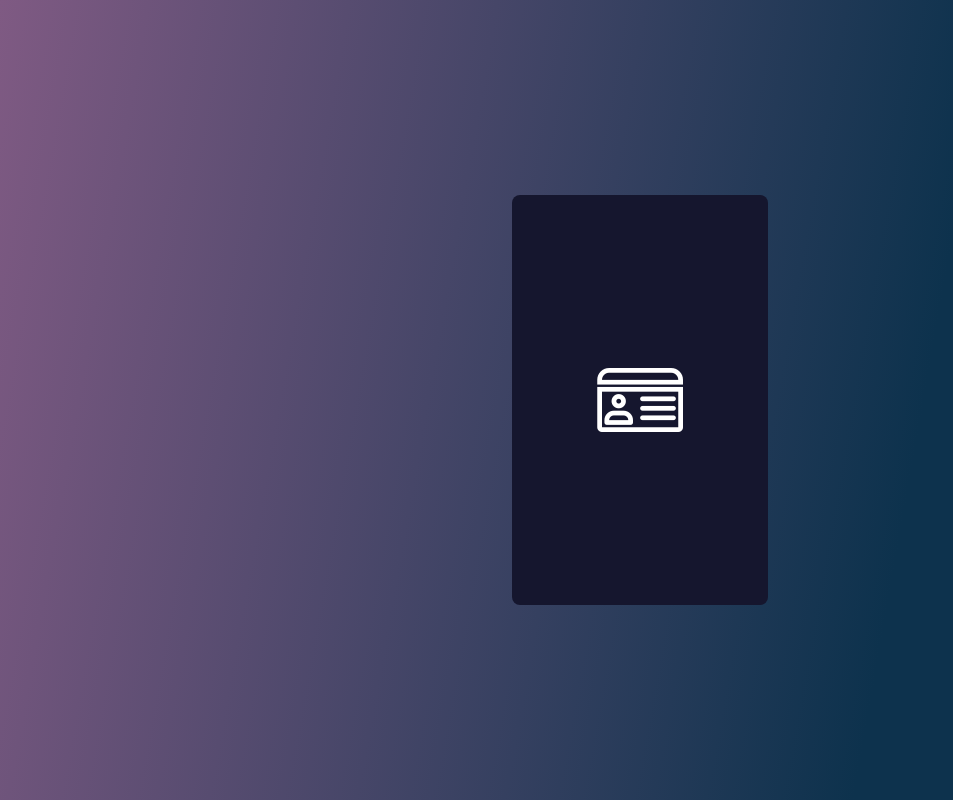
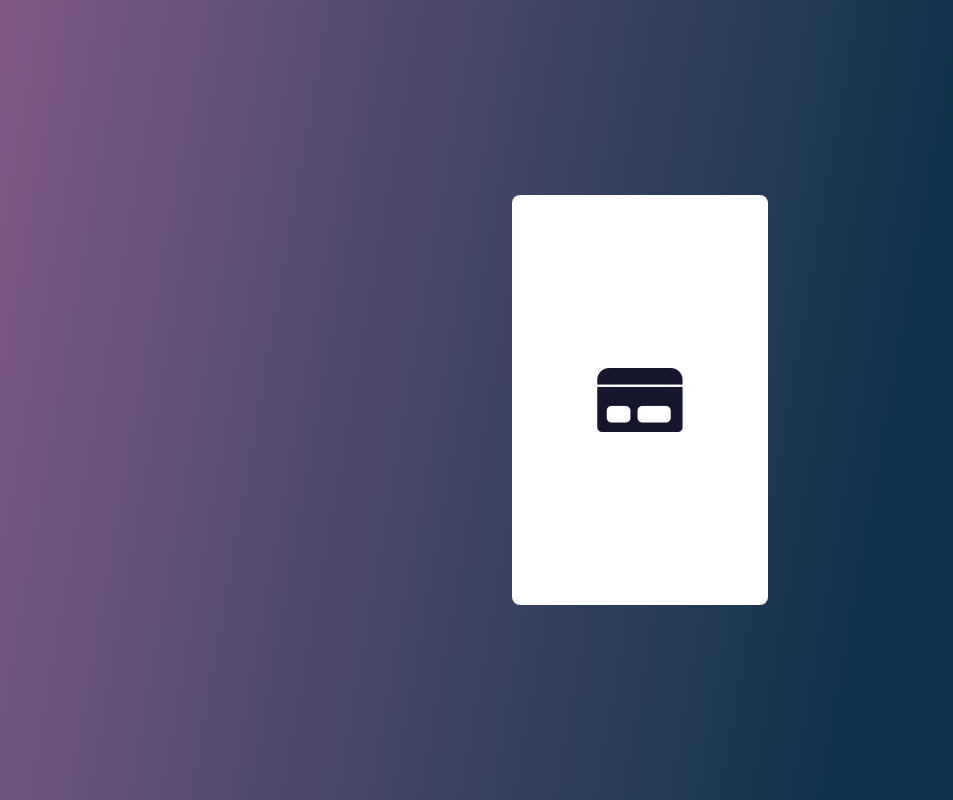
Before and after one commit to seowoo0730/card-shuffle-animation, a plain HTML site: page index.html in a window 1280 px wide. In both pictures the pointer is over the element 640 px from the left and 400 px from the top of the page. Shown: the whole page, without its empty margins (0-953 px from the left). Drawn offline with Linux system fonts and the light colour scheme; files whose address does not match are found by name.

Commit message:
애니매이션 추가  On branch master  Your branch is up to date with 'origin/master'.  Changes to be committed: 	modified:   assets/style.css 	modified:   index.html

```diff
--- a/assets/style.css
+++ b/assets/style.css
@@ -18,9 +18,33 @@ body {
   justify-content: center;
   align-items: center;
   cursor: pointer;
+  transition: all 0.5s;
+}
+
+.card:hover {
+  box-shadow: inset 0 0 0 20vw #fff;
 }
 
 .card i {
-  color: #fff;
   font-size: 4rem;
 }
+
+.card i:nth-of-type(1) {
+  color: #fff;
+  display: inline-block;
+}
+
+.card i:nth-of-type(2) {
+  color: #15162e;
+  display: none;
+}
+
+.card:hover i:nth-of-type(1) {
+  color: #fff;
+  display: none;
+}
+
+.card:hover i:nth-of-type(2) {
+  color: #15162e;
+  display: inline-block;
+}
--- a/index.html
+++ b/index.html
@@ -10,6 +10,7 @@
   <body>
     <div class="card">
       <i class="icon-id-card"></i>
+      <i class="icon-card-fill"></i>
     </div>
   </body>
 </html>
```
